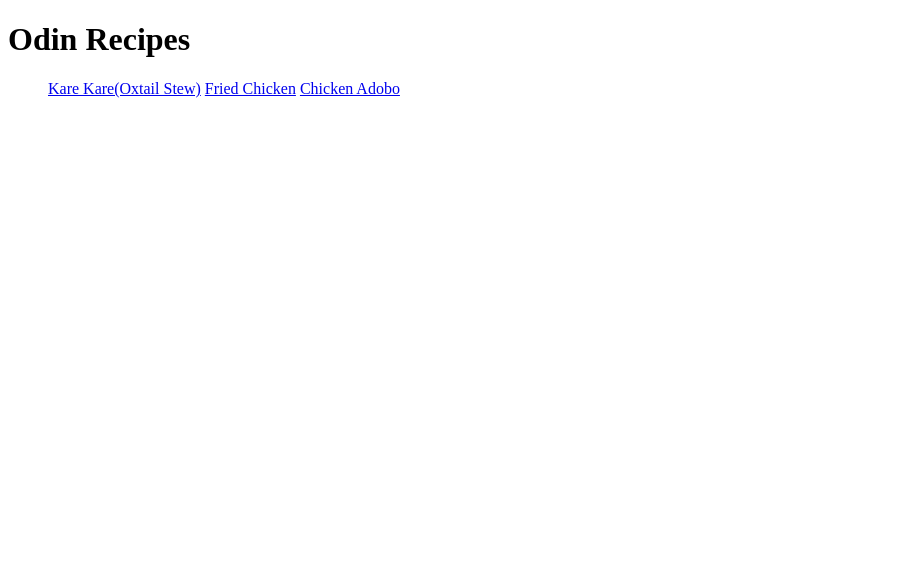
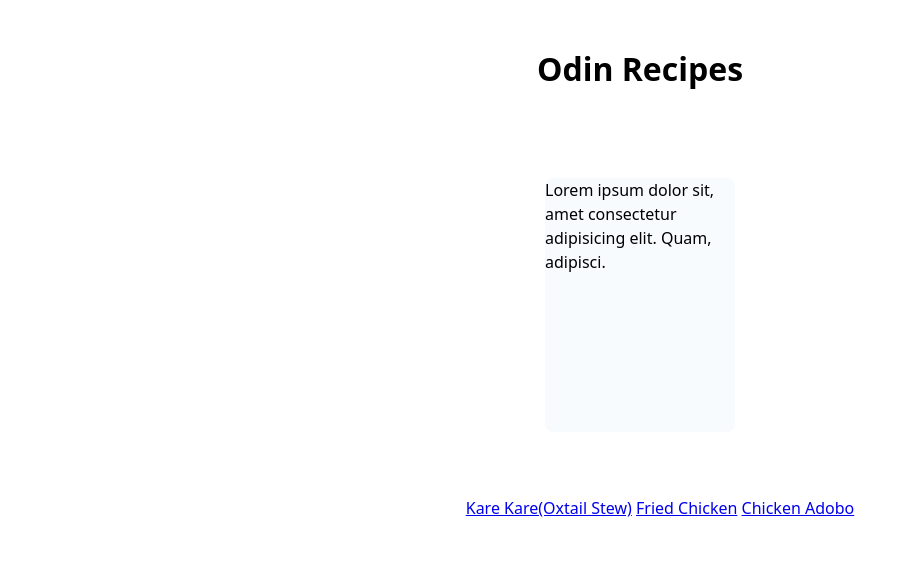
Before and after one commit to transcenddev/odin-recipes, a plain HTML site: page index.html in a window 1280 px wide. Shown: the whole page, without its empty margins (0-908 px from the left). Drawn offline with Linux system fonts and the light colour scheme.

Commit message:
Modified the Landing Page

```diff
--- a/index.html
+++ b/index.html
@@ -3,14 +3,27 @@
   <head>
     <meta charset="UTF-8" />
     <meta name="viewport" content="width=device-width, initial-scale=1.0" />
-    <title>Document</title>
+    <title>Odin Recipes</title>
+    <link rel="stylesheet" href="./styles.css" />
   </head>
   <body>
+    <main>
       <h1>Odin Recipes</h1>
+      <div class="card-grid">
+        <div class="card">
+          <div class="card__content">
+            <p>
+              Lorem ipsum dolor sit, amet consectetur adipisicing elit. Quam,
+              adipisci.
+            </p>
+          </div>
+        </div>
+      </div>
       <ul>
         <a href="./recipes/kare-kare.html">Kare Kare(Oxtail Stew)</a>
         <a href="./recipes/fried-chicken.html">Fried Chicken</a>
         <a href="./recipes/chicken-adobo.html">Chicken Adobo</a>
       </ul>
+    </main>
   </body>
 </html>
--- a/styles.css
+++ b/styles.css
@@ -0,0 +1,36 @@
+*,
+*::before,
+*::after {
+  box-sizing: border-box;
+}
+
+html {
+  color-scheme: light;
+}
+
+body {
+  margin: 0;
+  font-family: system-ui, sans-serif;
+  font-family: 1rem;
+  line-height: 1.5;
+}
+
+main {
+  display: grid;
+  place-items: center;
+  height: 70vh;
+}
+
+.card {
+  width: 190px;
+  height: 254px;
+  margin: 0 auto;
+  background-color: #F8FBFE;
+  border-radius: 8px;
+  z-index: 1;
+}
+
+
+.card {
+  background-image: url(./recipes/);
+}
```
Lines whose indentation alone changed are shown as unchanged.
